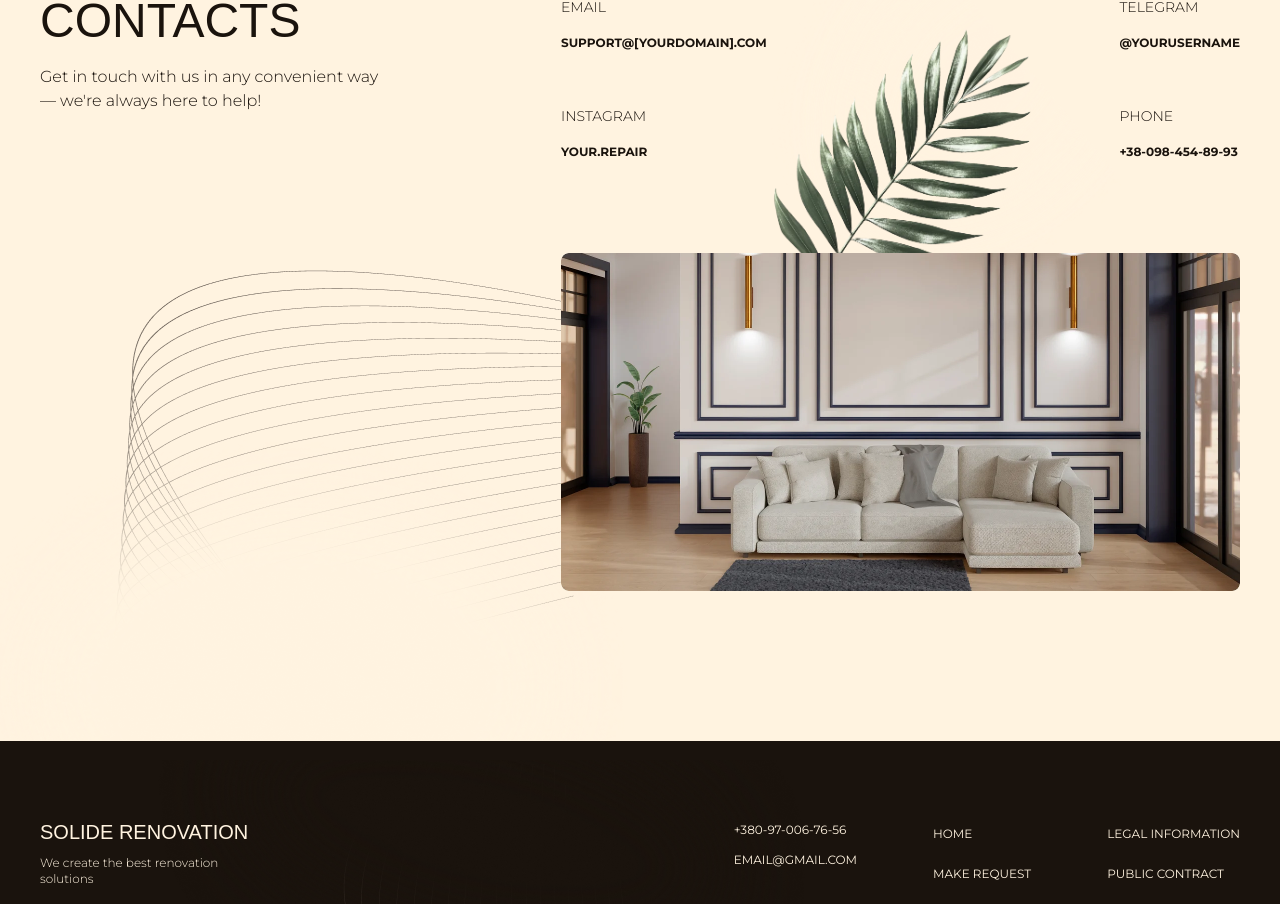
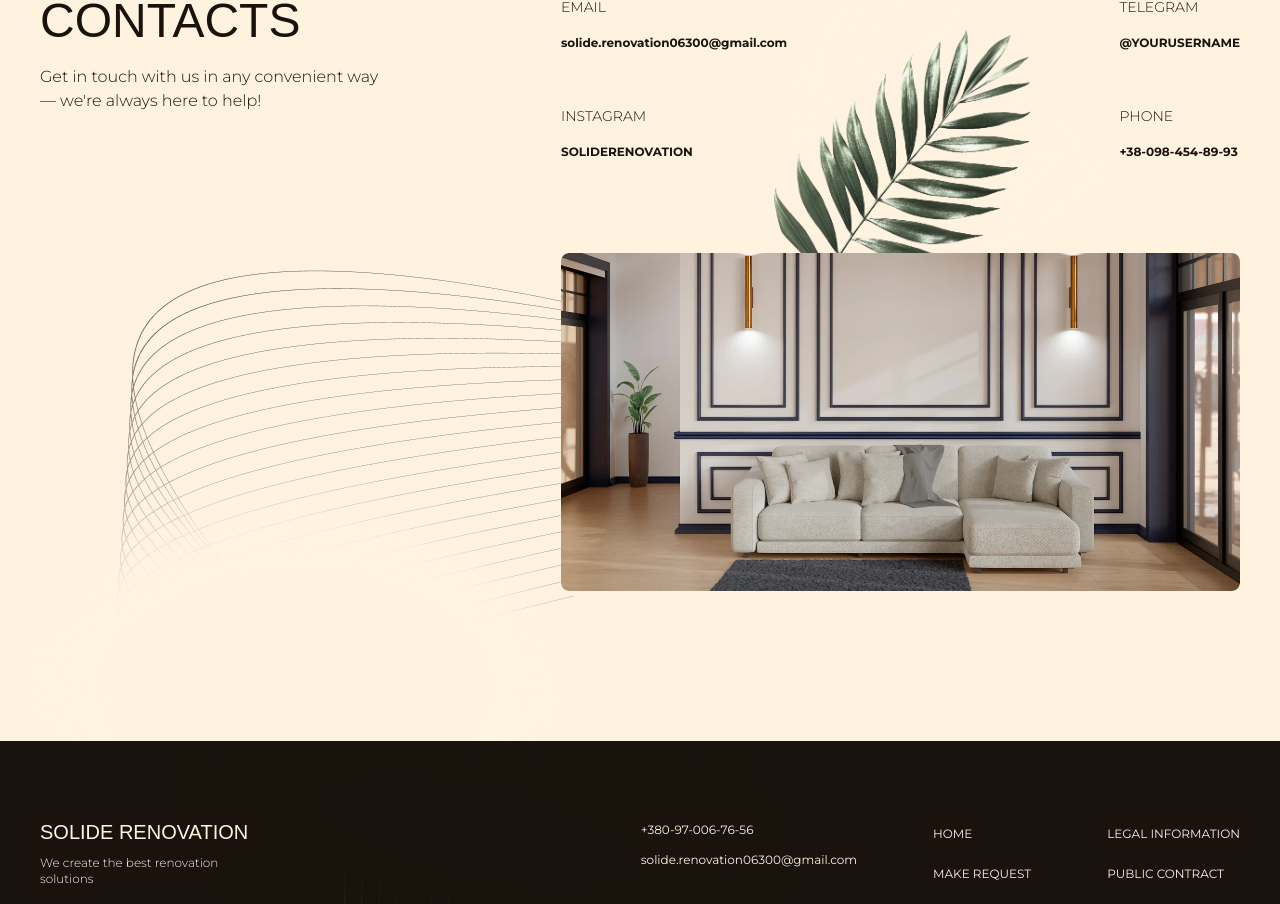
Before and after one commit to Repair-nizza/repair-nizza, a Next.js app: page /en/contacts in a window 1280 px wide. Shown: the part 159-1063 px from the top of the page. Built offline with nearby package versions, Linux system fonts and the light colour scheme; a web font is replaced by a local one.

Commit message:
added info from client

```diff
--- a/src/app/[locale]/globals.css
+++ b/src/app/[locale]/globals.css
@@ -6,6 +6,10 @@
   margin: 0;
   padding: 0;
   box-sizing: border-box;
+}
+
+html {
+  overflow-x: hidden;
 }
 
 body {
--- a/src/components/Footer.jsx
+++ b/src/components/Footer.jsx
@@ -55,7 +55,11 @@ const Footer = () => {
             </p>
             <ul className="gap-5 hidden lg:flex mt-[30px]">
               <li>
-                <Link href="/">
+                <a
+                  href="https://www.instagram.com/soliderenovation?igsh=dTl0a2M4YTdkZWRq&utm_source=qr"
+                  target="_blank"
+                  rel="noopener noreferrer"
+                >
                   <Image
                     src={instagram}
                     alt="instagram"
@@ -63,10 +67,10 @@ const Footer = () => {
                     height={24}
                     className="hover:scale-105 transition-all duration-300"
                   />
-                </Link>
+                </a>
               </li>
               <li>
-                <Link href="/">
+                <a href="/">
                   <Image
                     src={telegram}
                     alt="telegram"
@@ -74,10 +78,10 @@ const Footer = () => {
                     height={24}
                     className="hover:scale-105 transition-all duration-300"
                   />
-                </Link>
+                </a>
               </li>
               <li>
-                <Link href="/">
+                <a href="/">
                   <Image
                     src={tikTok}
                     alt="tik tok"
@@ -85,7 +89,7 @@ const Footer = () => {
                     height={24}
                     className="hover:scale-105 transition-all duration-300"
                   />
-                </Link>
+                </a>
               </li>
             </ul>
           </div>
@@ -162,16 +166,16 @@ const Footer = () => {
             </nav>
             <address className="flex flex-col gap-3 mb-6 md:items-center lg:items-start lg:mb-0 lg:order-1">
               <a
-                className="font-montserrat font-normal text-xs not-italic text-primary-white uppercase leading-[18px] hover:scale-105 transition-all duration-300"
+                className="font-montserrat font-normal text-xs not-italic text-primary-white leading-[18px] hover:scale-105 transition-all duration-300"
                 href="tel:+380970067656"
               >
                 +380-97-006-76-56
               </a>
               <a
-                className="font-montserrat font-normal text-xs not-italic text-primary-white uppercase leading-[18px] hover:scale-105 transition-all duration-300"
-                href="mailto:email@gmail.com"
+                className="font-montserrat font-normal text-xs not-italic text-primary-white leading-[18px] hover:scale-105 transition-all duration-300"
+                href="mailto:solide.renovation06300@gmail.com"
               >
-                email@gmail.com
+                solide.renovation06300@gmail.com
               </a>
             </address>
           </div>
--- a/src/components/contactpage/Contacts.jsx
+++ b/src/components/contactpage/Contacts.jsx
@@ -127,10 +127,10 @@ const Contacts = () => {
                   {t("contacts.email")}
                 </p>
                 <a
-                  href="mailto:support@[yourdomain].com"
-                  className="font-montserrat font-bold text-xs text-primary-black uppercase"
+                  href="mailto:solide.renovation06300@gmail.com"
+                  className="font-montserrat font-bold text-xs text-primary-black"
                 >
-                  support@[yourdomain].com
+                  solide.renovation06300@gmail.com
                 </a>
               </li>
               <li>
@@ -138,10 +138,12 @@ const Contacts = () => {
                   {t("contacts.instagram")}
                 </p>
                 <a
-                  href="/"
+                  href="https://www.instagram.com/soliderenovation?igsh=dTl0a2M4YTdkZWRq&utm_source=qr"
+                  target="_blank"
+                  rel="noopener noreferrer"
                   className="font-montserrat font-bold text-xs text-primary-black uppercase"
                 >
-                  your.repair
+                  soliderenovation
                 </a>
               </li>
             </div>
--- a/src/components/homepage/HeroBlurCard.jsx
+++ b/src/components/homepage/HeroBlurCard.jsx
@@ -18,12 +18,12 @@ const HeroBlurCard = ({ data }) => {
   };
 
   return (
-    <div className="absolute top-8 md:top-[56px] md:left-0 lg:top-[-45px] lg:left-0 h-[393px] overflow-hidden">
+    <div className="absolute top-[81px] md:top-[57px] md:left-0 lg:top-[-10px] lg:left-0 overflow-hidden">
       <motion.div
         initial={{ y: "100%" }}
         animate={{ y: 0 }}
         transition={{ duration: 2.5, ease: [0.16, 1, 0.3, 1], delay: 0.7 }}
-        className="rounded-t-[16px] rounded-b-0 p-7 w-[310px] lg:w-[359px] h-[393px] backdrop-blur-[16px] shadow-[inset_0_4px_13px_0_rgba(255,255,255,0.25)] bg-[rgba(18,18,18,0.26)] flex flex-col"
+        className="rounded-t-[16px] rounded-b-0 p-7 w-[310px] lg:w-[359px] backdrop-blur-[16px] shadow-[inset_0_4px_13px_0_rgba(255,255,255,0.25)] bg-[rgba(18,18,18,0.26)] flex flex-col"
       >
         <div>
           {data.mainImage?.asset?.url && (
```
